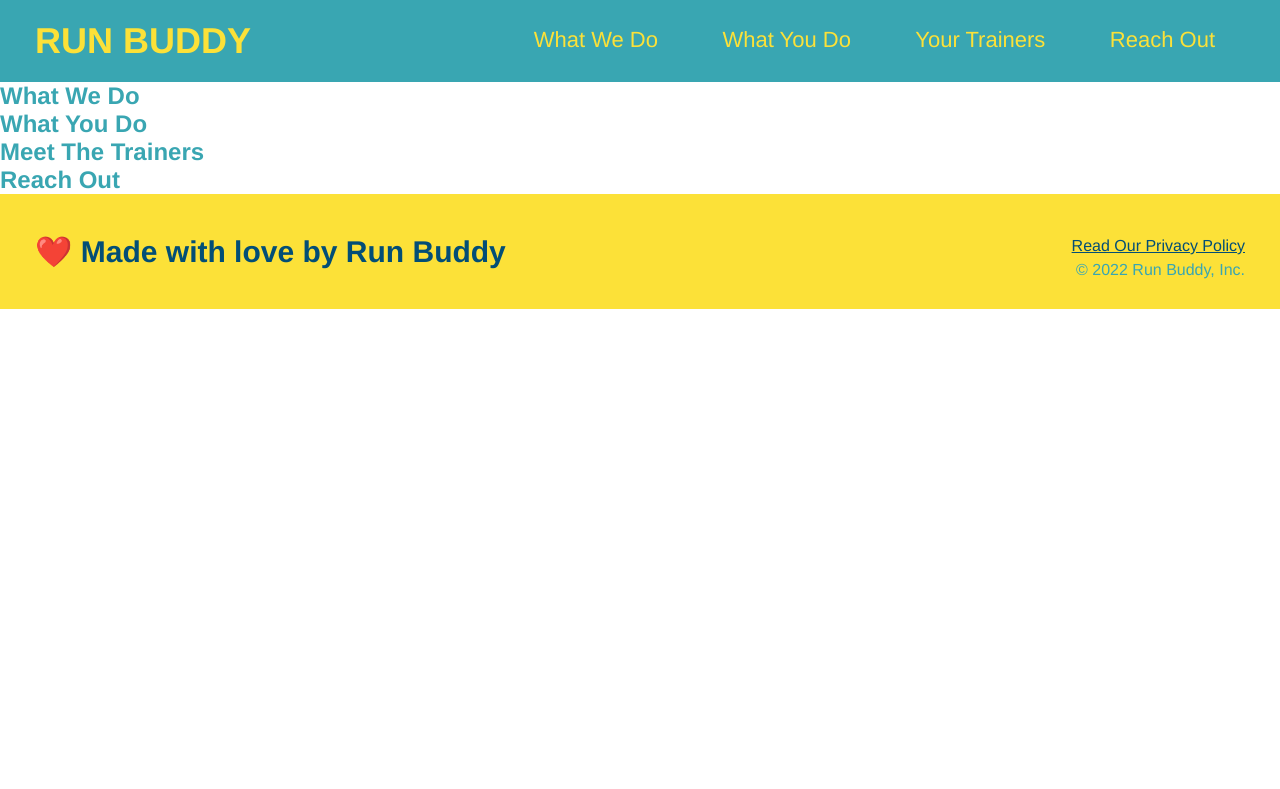
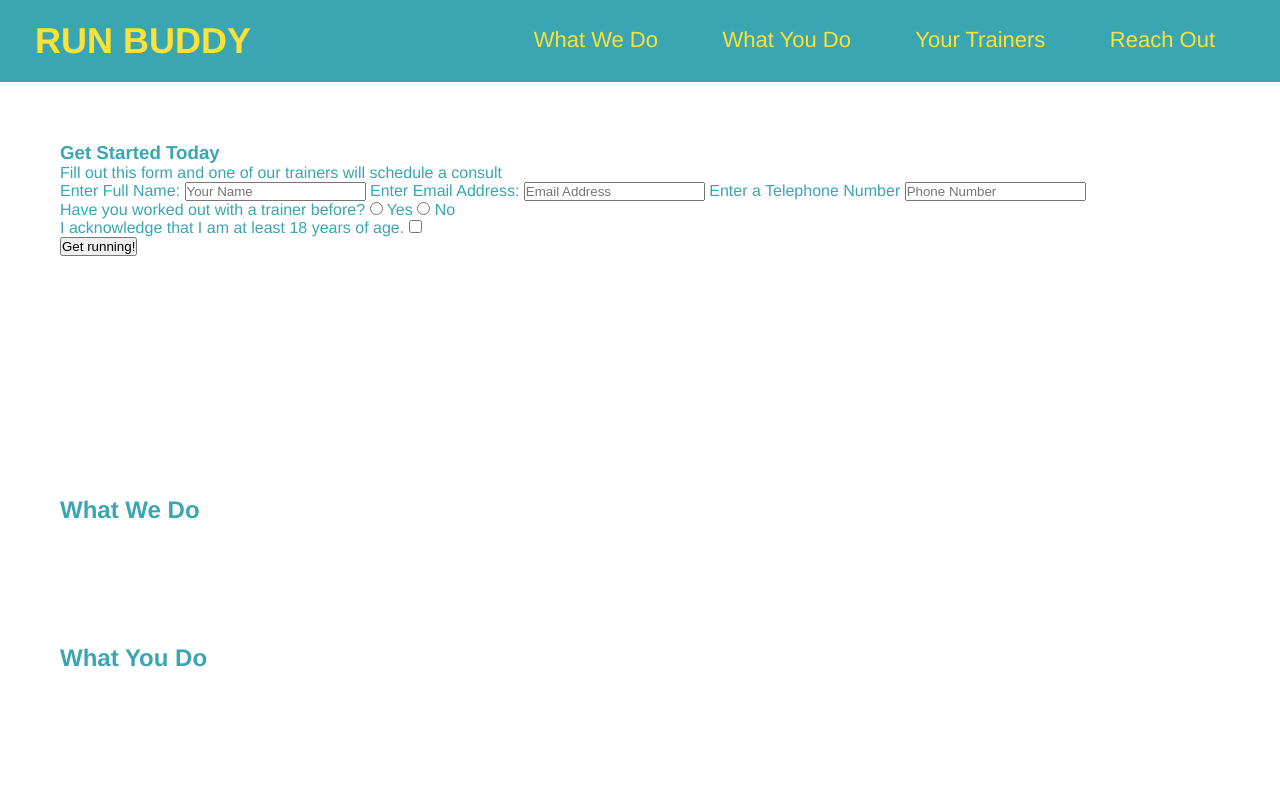
Before and after one commit to kevin-foreman/Run-Buddy, a plain HTML site: page index.html in a window 1280 px wide. Shown: the top 789 px of the page. Drawn offline with Linux system fonts and the light colour scheme.

Commit message:
added various css stuff

```diff
--- a/assets/css/style.css
+++ b/assets/css/style.css
@@ -72,3 +72,7 @@ footer div {
 footer a {
     color: #024e76;
 }
+
+section {
+    padding: 60px;
+}
--- a/index.html
+++ b/index.html
@@ -31,6 +31,39 @@
                 </ul>
             </nav>
         </header>
+
+        <!-- Get Started Form -->
+        <section>
+            <div>
+                <h3>Get Started Today</h3>
+                <p>Fill out this form and one of our trainers will schedule a consult</p>
+            <!-- Add form element -->
+            <form>
+                <label for="name">Enter Full Name:</label>
+                <input type="text" placeholder="Your Name" name="name" id="name" />
+                <label for="email">Enter Email Address:</label>
+                <input type="email" placeholder="Email Address" name="email" id="email" />
+                <label for="phone">Enter a Telephone Number</label>
+                <input type="tel" placeholder="Phone Number" name="phone" id="phone" />
+                <p>
+                    Have you worked out with a trainer before?
+                    <input type="radio" name="trainer-confirm" id="trainer-yes" />
+                    <label for="trainer-yes">Yes</label>
+                    <input type="radio" name="trainer-confirm" id="trainer-no" />
+                    <label for="trainer-no">No</label>
+                </p>
+                <p>
+                    <label for="checkbox" >
+                        I acknowledge that I am at least 18 years of age.
+                    </label>
+                    <input type="checkbox" name="age-confirm" id="checkbox" />
+                </p>
+                <button type="submit">
+                    Get running!
+                </button>
+            </form>
+            </div>
+        </section>
 
         <!-- hero/jumbotron -->
         <section>
```
Also changed, not shown: assets/images/hero-bg.jpg (added).
